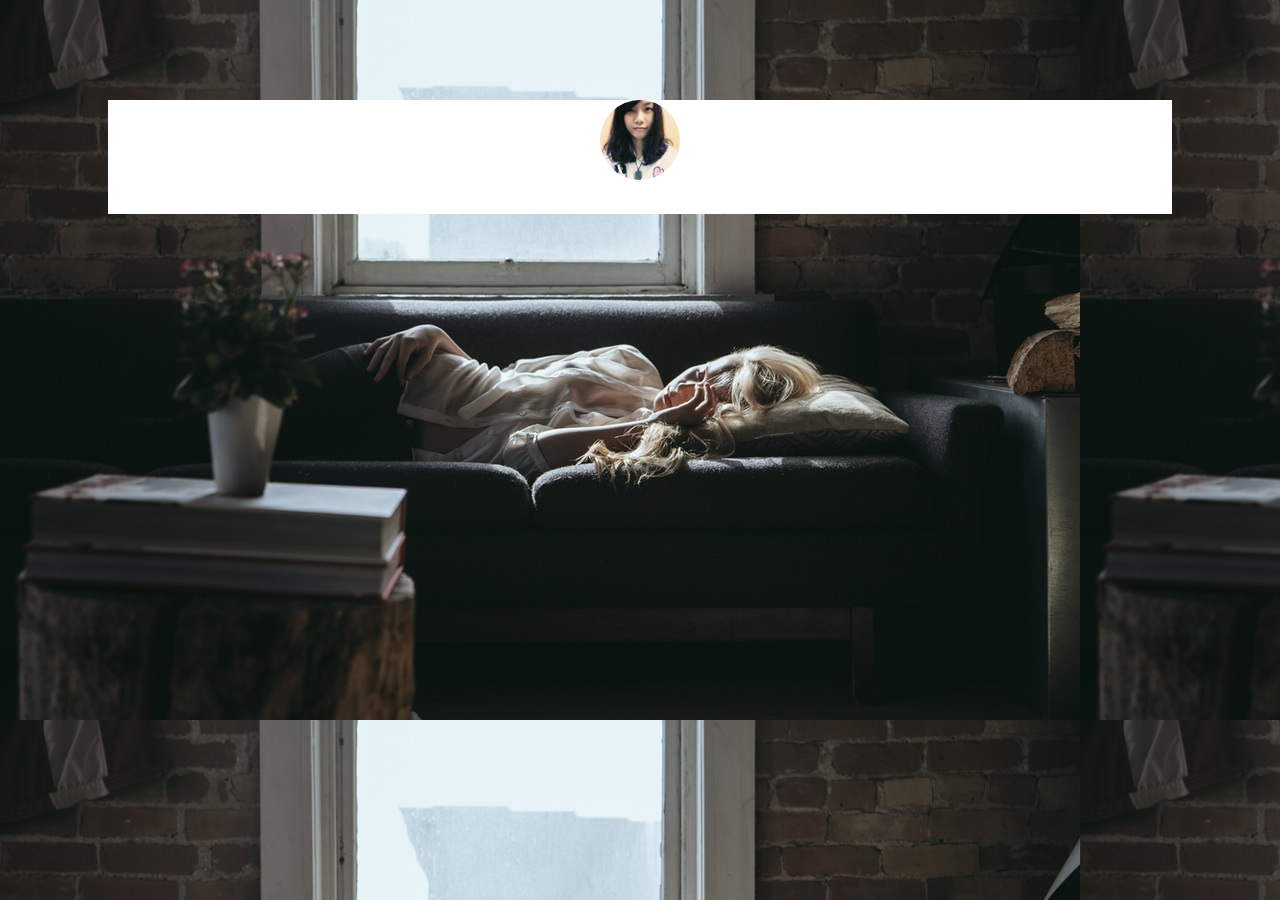
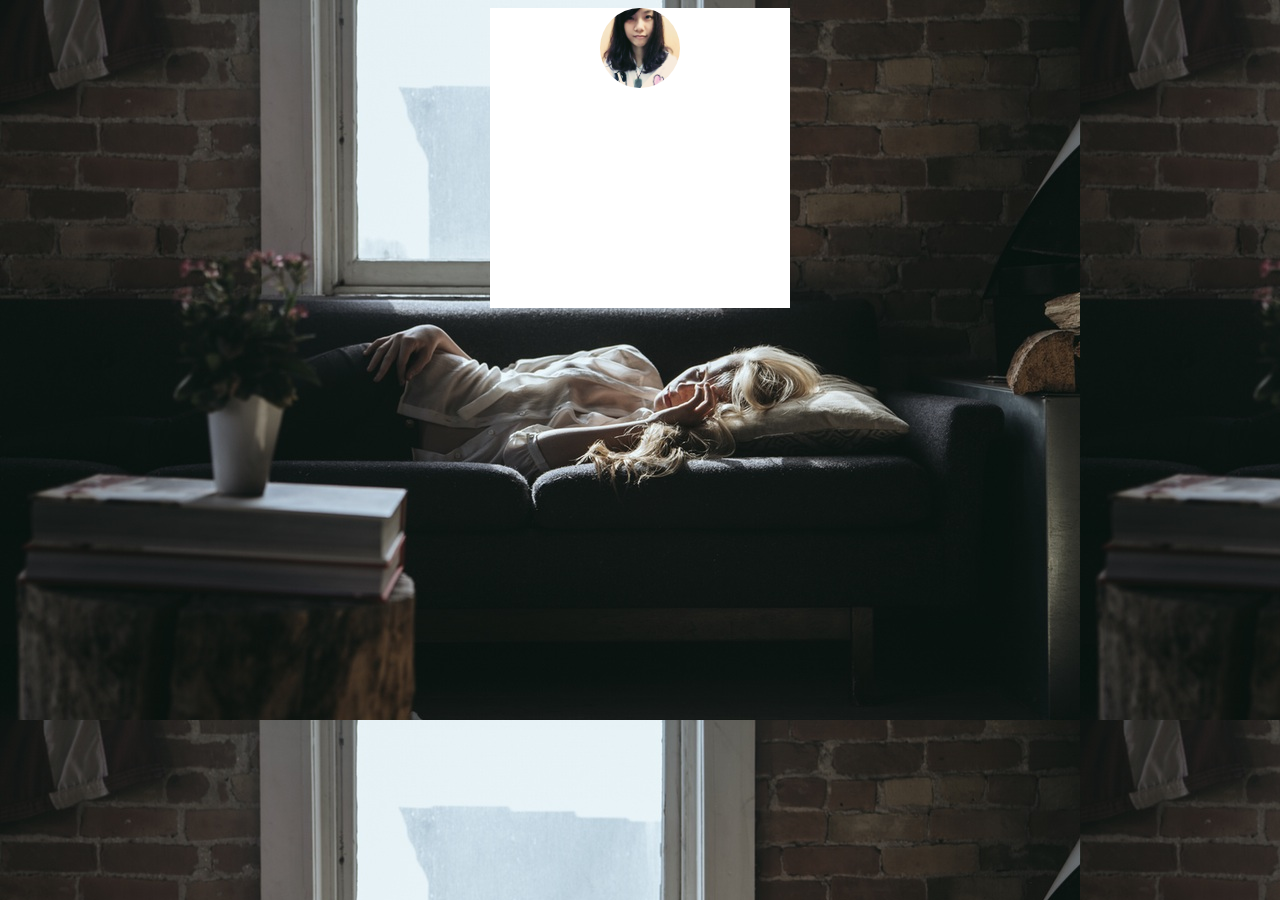
Before and after one commit to Denise-Chen/jekyll_demo, a Jekyll site: the page built from index.html, in a window 1280 px wide. Built offline with Jekyll 4.4.1, drawn with Linux system fonts in a browser that asks for light colours.

Commit message:
add the px

```diff
--- a/css/default.css
+++ b/css/default.css
@@ -3,9 +3,9 @@ background-image: url(../images/back.jpg);
 }
 
 #content{
-margin: 100px;
-height: 400;
-width: 200;
+margin: auto auto;
+height: 300px;
+width: 300px;
 background-color: white;
 }
 
```
